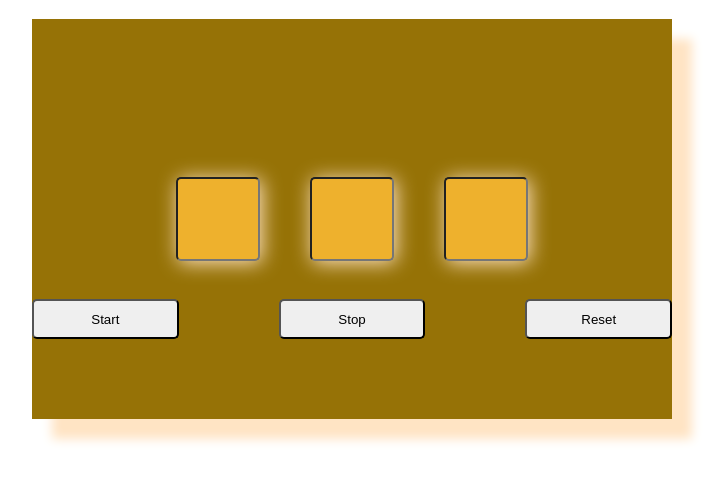
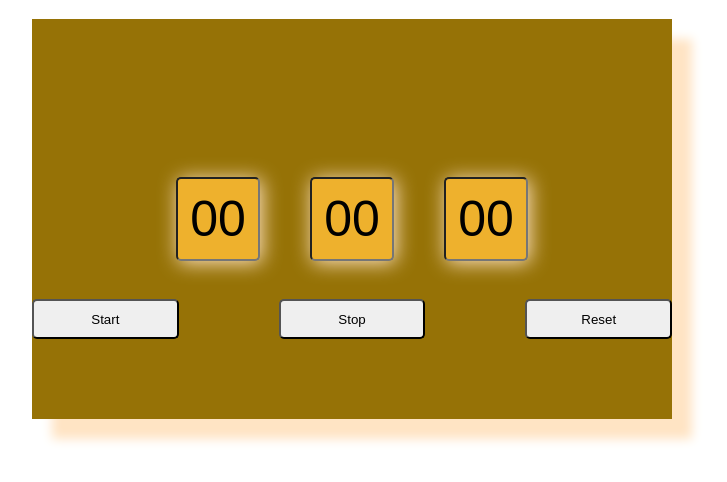
Before and after one commit to pumpumx/Web-Dev, a PHP site: page / in a window 1280 px wide. Shown: the part 149-631 px from the top of the page, without its empty margins (288-1015 px from the left). Run offline with PHP 8.4, Linux system fonts and the light colour scheme.

Commit message:
Complete

```diff
--- a/Projects/StopWatch/index.html
+++ b/Projects/StopWatch/index.html
@@ -19,9 +19,9 @@
         <div class="main">
             <div class="container">
                     <div class="clocknum">
-                        <input type="number" class="clock" id="clock1">
-                        <input type="number" class="clock" id="clock2">
-                        <input type="number" class="clock" id="clock3">
+                        <input type="number" class="clock" id="clock1" value="00" readonly>
+                        <input type="number" class="clock" id="clock2" value="00" readonly>
+                        <input type="number" class="clock" id="clock3" value="00" readonly>
                     </div>
                     <div class="button">
                         <button class="item" id="item1">Start</button>
--- a/Projects/StopWatch/script.js
+++ b/Projects/StopWatch/script.js
@@ -1,28 +1,38 @@
 document.getElementById("item1").addEventListener("click",run);
+document.getElementById("item2").addEventListener("click",stop1);
 document.getElementById("item3").addEventListener("click",reset);
+let interval;
 
 function run(){
     document.getElementById("item1").disabled=true;
-    let interval = setInterval( ()=>{
+    if(document.getElementById("item1").disabled==true){
+    interval = setInterval( ()=>{
         let clock3 = document.getElementById("clock3");
         clock3.stepUp(1);
-
-        if(clock3.value>60){
+            if(clock3.value>=60){
                 clock3.value = 0;
                 let clock2 = document.getElementById("clock2");
              clock2.stepUp(1);
 
-            if(clock2.value>60){
+                if(clock2.value>=60){
                     clock2.value = 0 ;
                     let clock1 = document.getElementById("clock1");
                     clock1.stepUp(1);
                 }
             }
-    } , 1000)
+        } , 1000);
+    }
+}
+function stop1(){
+    clearInterval(interval);
+    document.getElementById("item1").disabled=false;
 
-
-    document.getElementById("item1").disabled==false;
 }
 function reset(){
-    document.getElementsByClassName("clock").value=0;
+    clearInterval(interval);
+    let clock= document.getElementsByClassName("clock");
+    for(let i=0;i<clock.length;i++){
+        clock[i].value="00";
     }
+    document.getElementById("item1").disabled=false;
+}
--- a/Projects/StopWatch/styles.css
+++ b/Projects/StopWatch/styles.css
@@ -51,6 +51,11 @@ body{
     align-content: center;
     gap:50px;
 }
+input::-webkit-outer-spin-button,
+input::-webkit-inner-spin-button {
+  -webkit-appearance: none;
+  margin: 0;
+}
 .clock{
     display: flex;
     width:80px;
@@ -61,8 +66,5 @@ body{
     justify-content: center;
     align-items: center;
     font-size: 50px;
-    initial-value: 1;
-    align-content: center;
-    justify-content: center;
-
+    text-align: center;
 }
```
Lines whose indentation alone changed are shown as unchanged.
